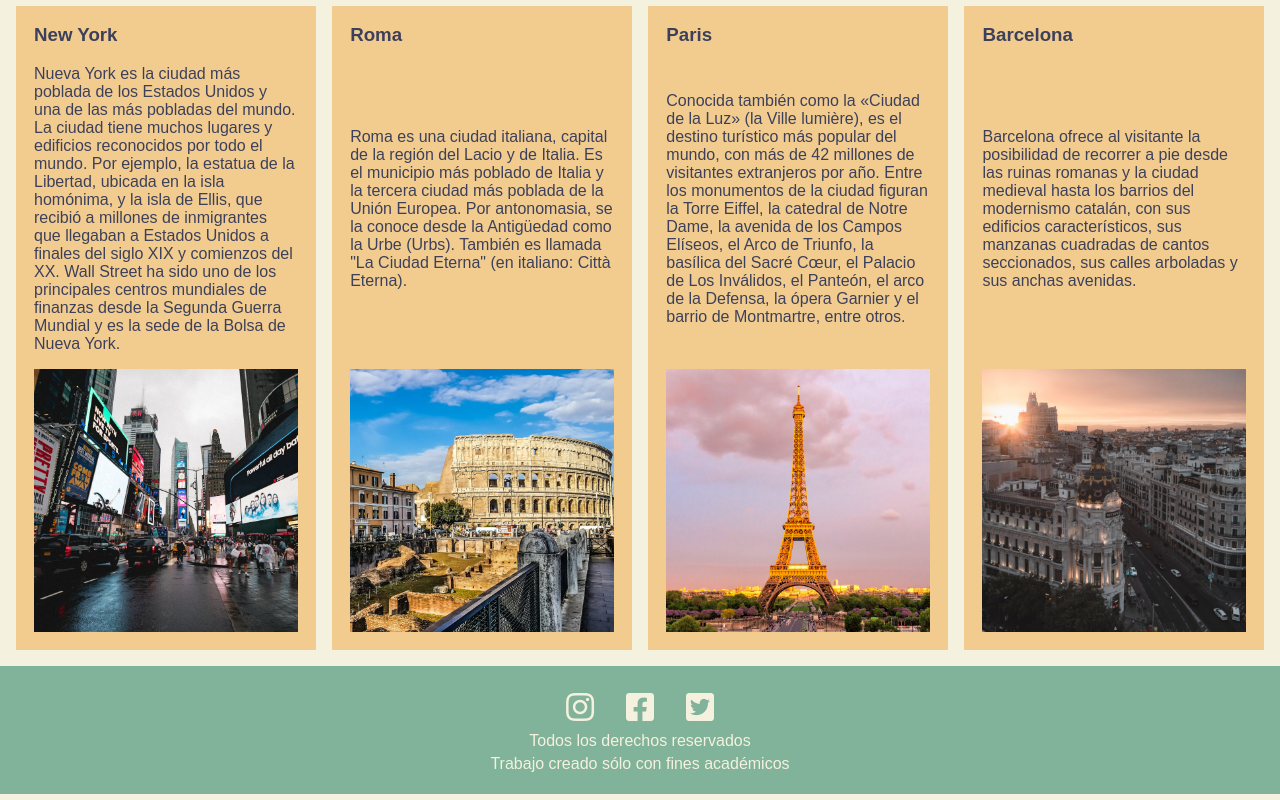
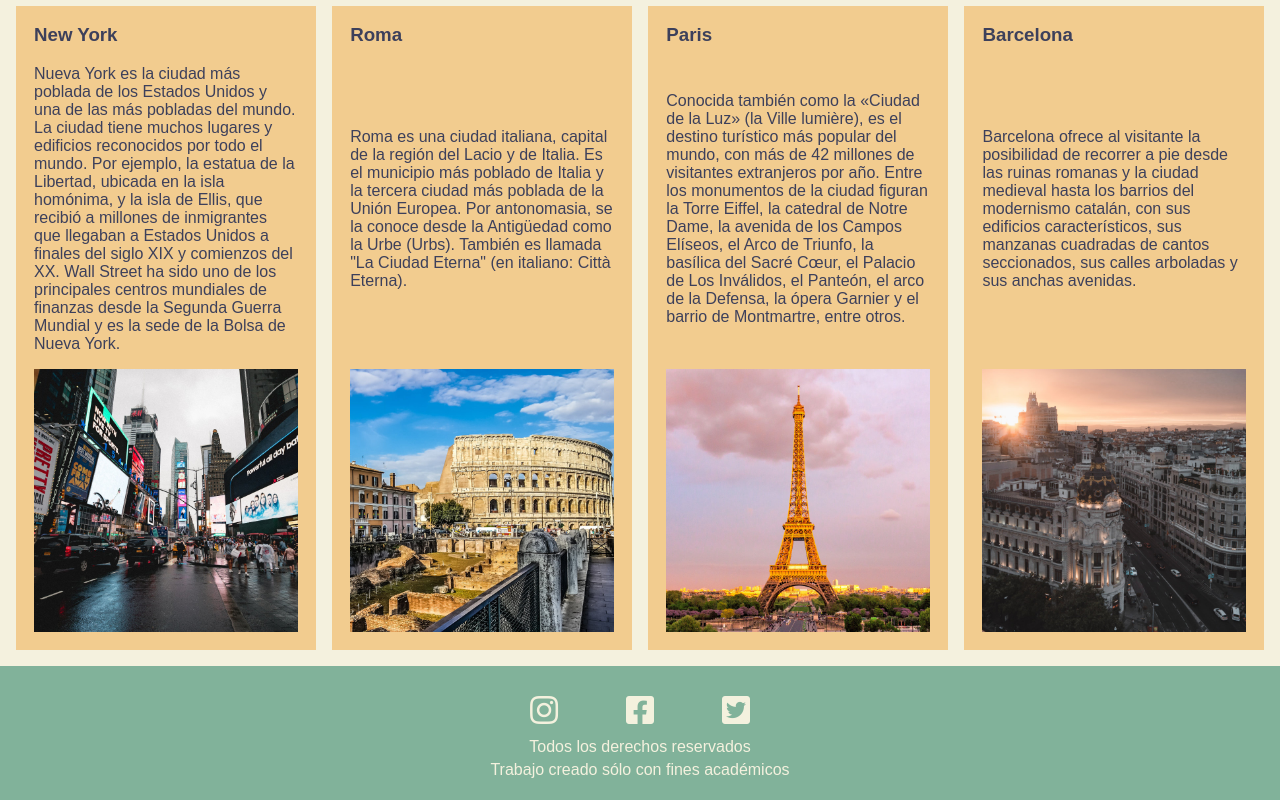
Before and after one commit to serggiocaramello/trabajom1, a plain HTML site: page index.html in a window 1280 px wide. Shown: the part 2079-2879 px from the top of the page. Drawn offline with Linux system fonts and the light colour scheme.

Commit message:
footer 360

```diff
--- a/index.html
+++ b/index.html
@@ -177,11 +177,11 @@
       <!--Agrega el footer acá-->
       <nav>
 
-        <ul>
+
           <a href="https://www.instagram.com"><i class="fab fa-instagram fa-2x"></i></a>
           <a href="https://www.facebook.com"><i class="fab fa-facebook-square fa-2x"></i></a>
           <a href="https://www.twitter.com"><i class="fab fa-twitter-square fa-2x"></i></a>
-          </ul>
+
 
       </nav>
       <p class="info">Todos los derechos reservados</p>
--- a/styles.css
+++ b/styles.css
@@ -223,6 +223,8 @@ nav a:hover {
 footer nav {
   display: flex;
   justify-content: space-around;
+  width: 320px;
+  margin: 0 auto;
 }
 footer {
   background-color: var(--primary-color);
```
